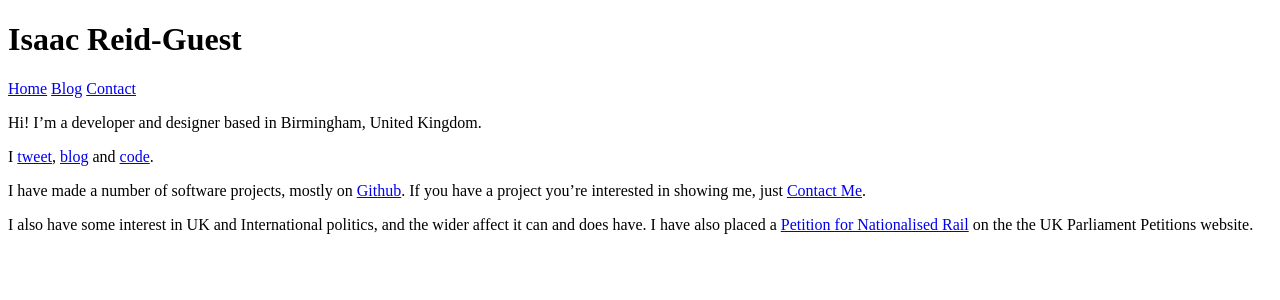
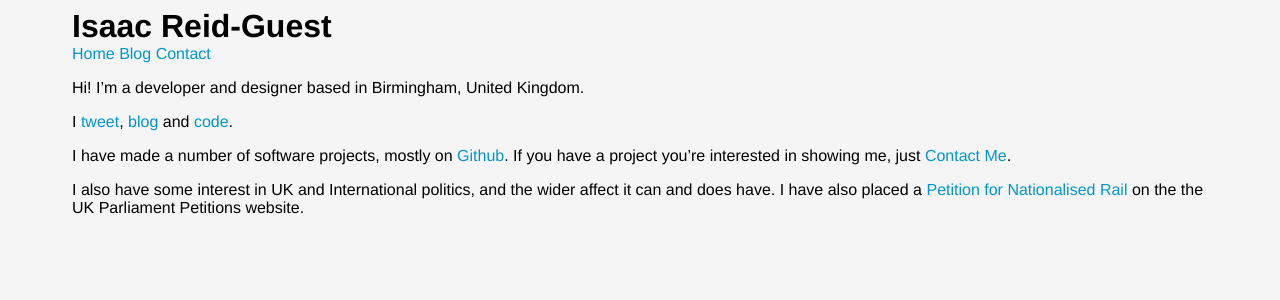
Before and after one commit to ir-g/ir-g.github.io, a Jekyll site: the page built from index.md, in a window 1280 px wide. Shown: the top 300 px of the page. Built offline with Jekyll 4.4.1, drawn with Linux system fonts in a browser that asks for light colours.

Commit message:
Fix CSS link

```diff
--- a/_layouts/default.html
+++ b/_layouts/default.html
@@ -11,7 +11,7 @@
     <link rel="canonical" href="{{ page.url | replace:'index.html','' | prepend: site.baseurl | prepend: site.url }}">
 
     <!-- Custom CSS -->
-    <link rel="stylesheet" href="/css/style.css" type="text/css">
+    <link rel="stylesheet" href="/style.css" type="text/css">
     <meta name="theme-color" content="white">
 
     <link rel="apple-touch-icon" sizes="57x57" href="/images/apple-icon-57x57.png">
```
